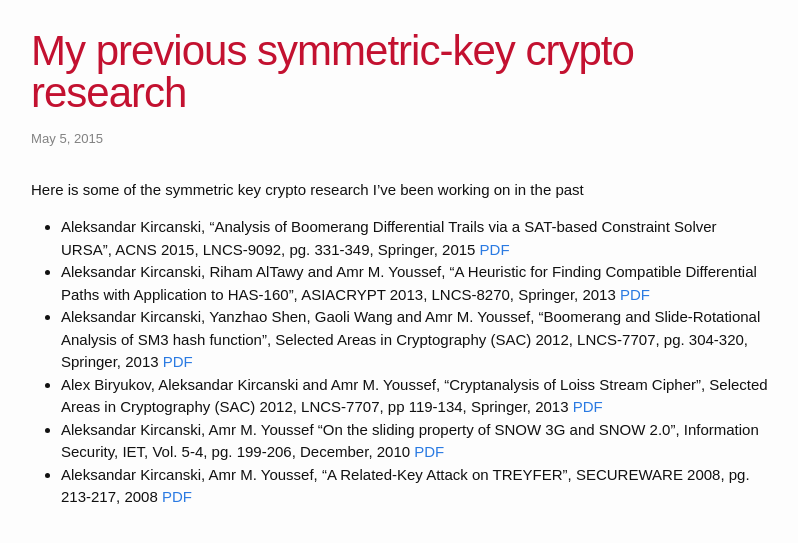
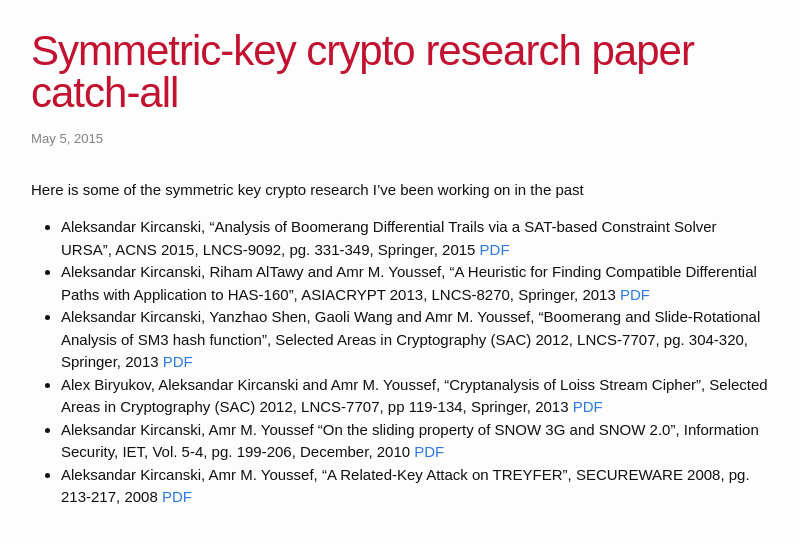
Before and after one commit to akircanski/akircanski.github.io, a Jekyll site: the page built from _posts/2015-05-05-symmetric-key-crypto-research.markdown, in a window 1280 px wide. Shown: the top 543 px of the page, without its empty margins (239-1037 px from the left). Built offline with Jekyll 4.4.1, drawn with Linux system fonts in a browser that asks for light colours.

Commit message:
blog post title

```diff
--- a/_posts/2015-05-05-symmetric-key-crypto-research.markdown
+++ b/_posts/2015-05-05-symmetric-key-crypto-research.markdown
@@ -1,6 +1,6 @@
 ---
 layout: post
-title:  "My previous symmetric-key crypto research"
+title:  "Symmetric-key crypto research paper catch-all"
 date:   2015-05-05 14:21:19 -0400
 categories: cryptanalysis
 excerpt: hello
```
